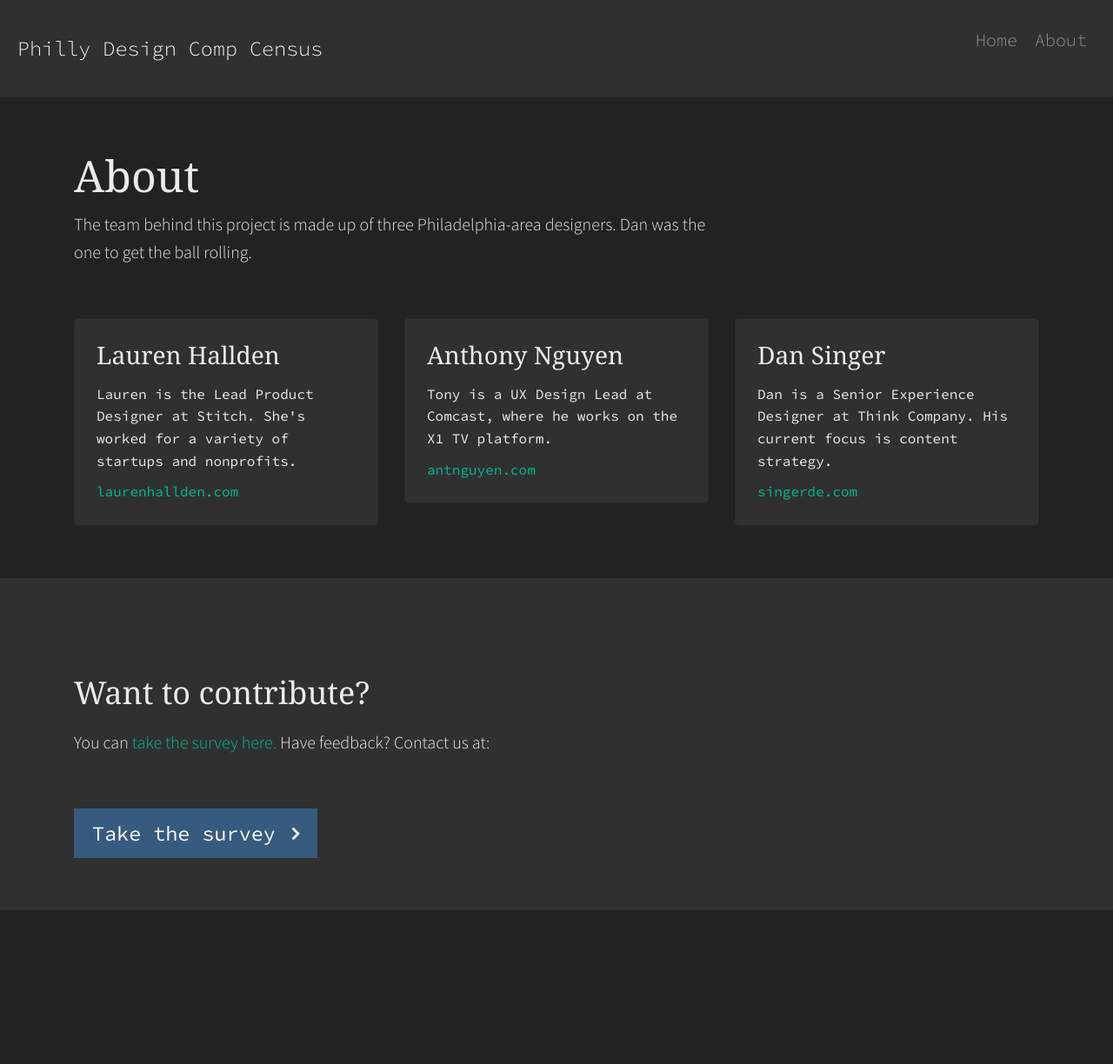
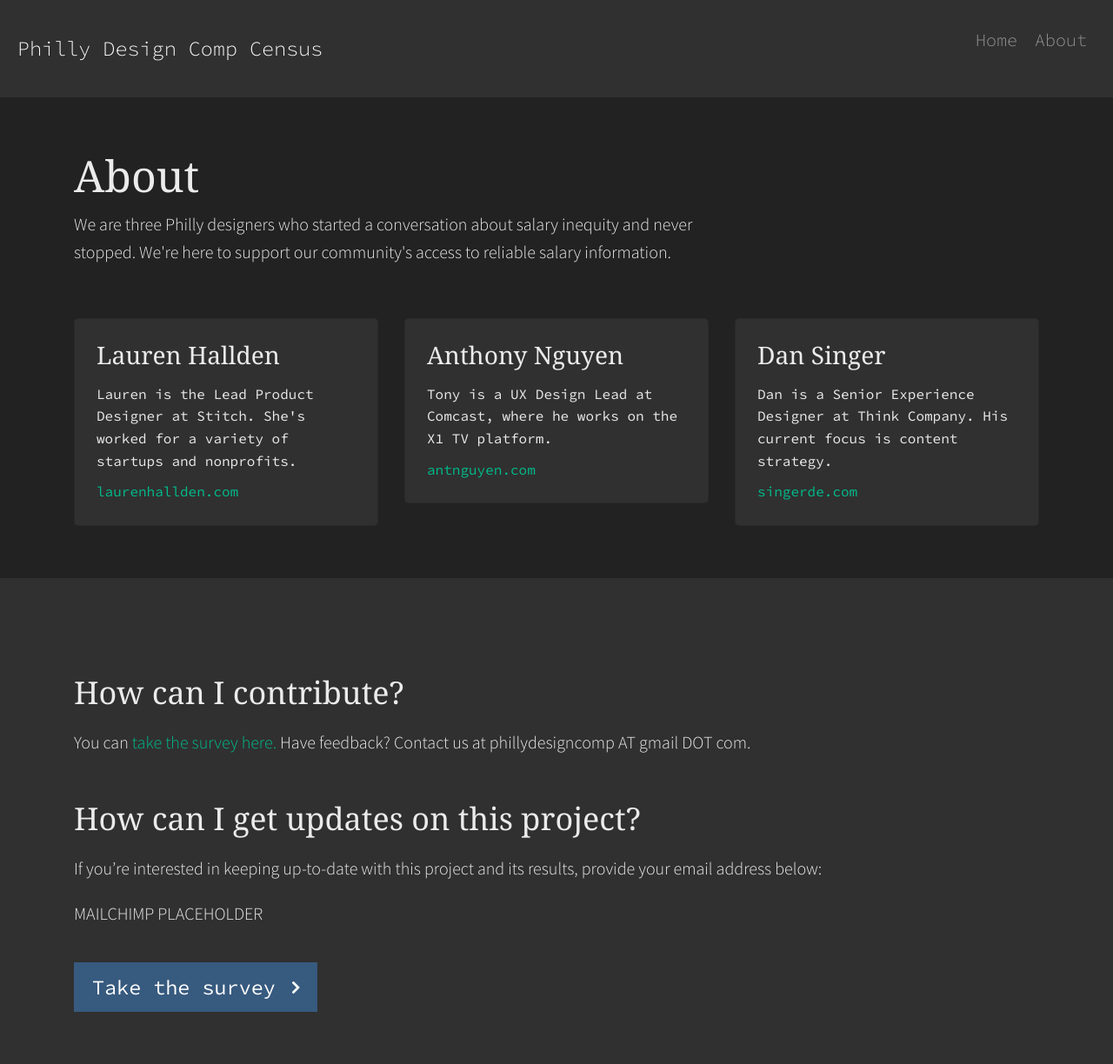
Before and after one commit to laurenhallden/designer-survey, a Jekyll site: the page built from about.md, in a window 1280 px wide. Shown: the whole page at 87% size. Built offline with Jekyll 4.4.1, drawn with Linux system fonts in a browser that asks for light colours; nearby versions of some CDN libraries; before the commit the page ends 1047 px from its top, so only the background shows below that.

Commit message:
Tiniest updates to about

```diff
--- a/_layouts/about.html
+++ b/_layouts/about.html
@@ -9,7 +9,7 @@
         <div class="row text-left">
             <div class="col-8">
                 <h2>{{ page.title }}</h2>
-                <p>The team behind this project is made up of three Philadelphia-area designers. Dan was the one to get the ball rolling.</p>
+                <p>We are three Philly designers who started a conversation about salary inequity and never stopped. We're here to support our community's access to reliable salary information. </p>
             </div>
         </div>
         <div class="row">
@@ -48,8 +48,11 @@
     <div class="container">
         <div class="row">
             <div class="col-12">
-                <h3>Want to contribute?</h3>
-                <p>You can <a href="#">take the survey here.</a>  Have feedback? Contact us at: </p>
+                <h3>How can I contribute?</h3>
+                <p>You can <a href="#">take the survey here.</a> Have feedback? Contact us at phillydesigncomp AT gmail DOT com.</p>
+                <h3>How can I get updates on this project?</h3>
+                <p>If you’re interested in keeping up-to-date with this project and its results, provide your email address below:</p> MAILCHIMP PLACEHOLDER
+
             </div>
         </div>
         <div class="row">
```
